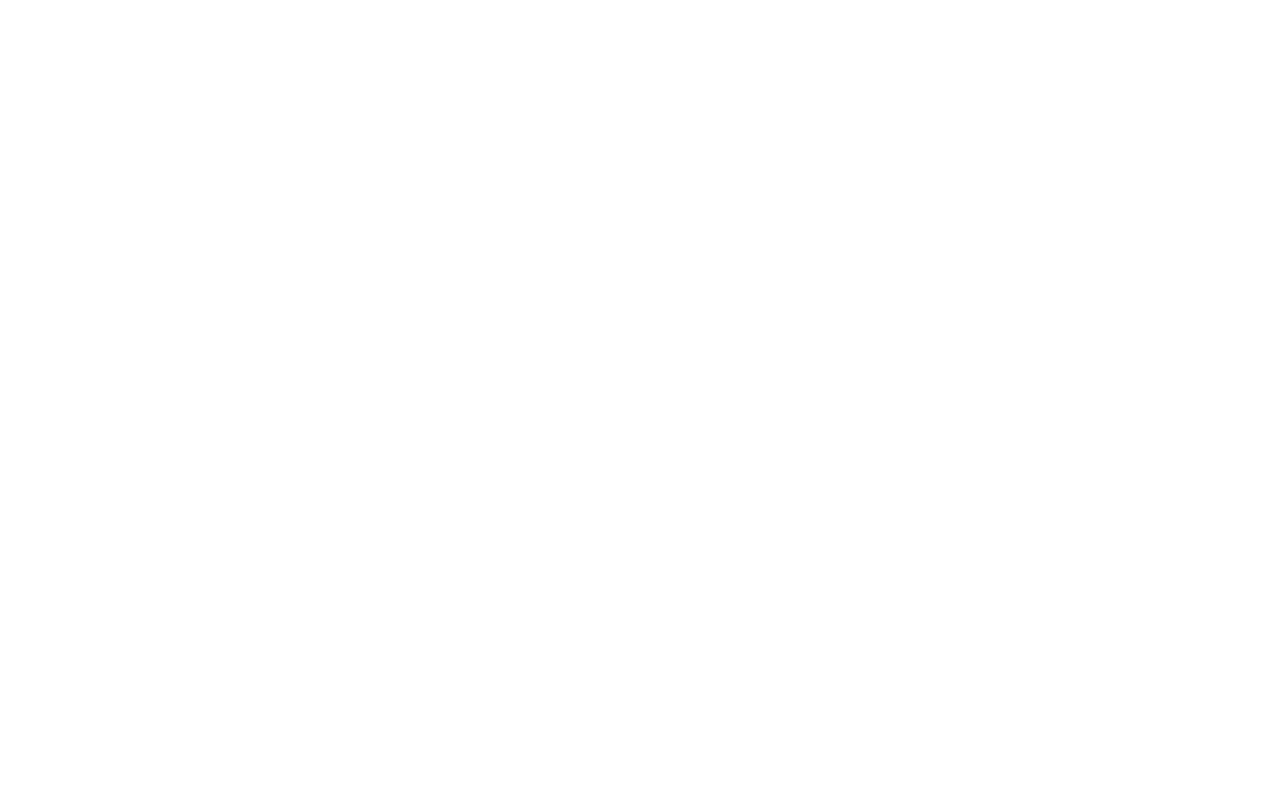
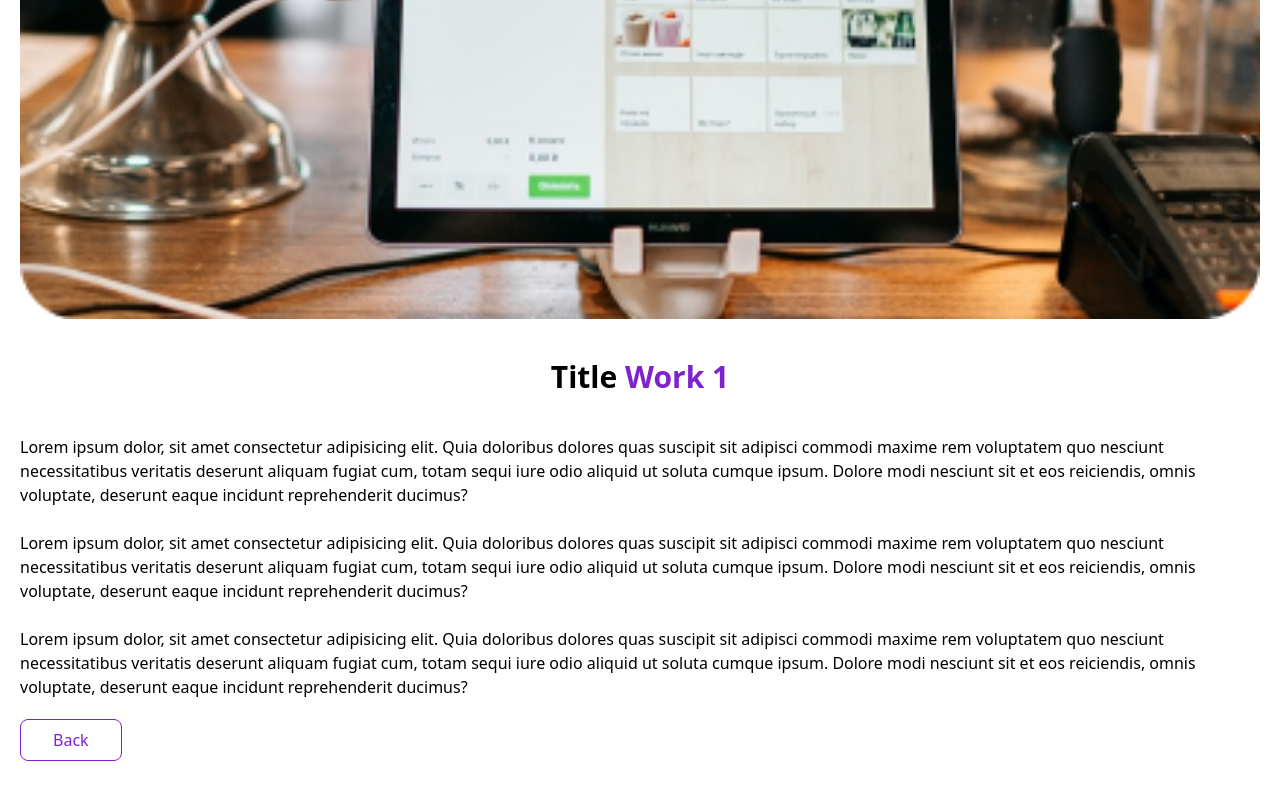
Before and after one commit to tomimandalap/vue-tailwind-project, a Vue app: page /my_reason_work/1 in a window 1280 px wide. Before the commit this address led to /404. Shown: the part 518-1318 px from the top of the page. Before the commit the page ends 800 px from the top, so only its background shows below. Built offline with nearby package versions, Linux system fonts and the light colour scheme.

Commit message:
feat: add page detail reason work

```diff
--- a/src/components/Myreasonwork.vue
+++ b/src/components/Myreasonwork.vue
@@ -21,6 +21,7 @@
           :src="require('../assets/images/Card 1.png')"
           alt="image-card"
           class="rounded-3xl sm:h-56 w-full hover:cursor-pointer hover:drop-shadow-lg"
+          @click="$router.push(`/my_reason_work/${item}`)"
         />
       </div>
     </div>
@@ -36,5 +37,9 @@
 <script>
 export default {
   name: 'MyreasonWork',
+  data() {
+    return {}
+  },
+  methods: {},
 }
 </script>
--- a/src/router/index.js
+++ b/src/router/index.js
@@ -23,6 +23,11 @@
     component: Contact,
   },
   {
+    path: '/my_reason_work/:id',
+    name: 'DetailReasonWork',
+    component: () => import('@/views/my_reason_work'),
+  },
+  {
     path: '*',
     beforeEnter: (to, from, next) => {
       next('/404')
@@ -32,7 +37,6 @@
     path: '/404',
     name: 'Not_Found',
     component: () => import('@/views/Not_Found'),
-    meta: { access: false },
   },
 ]
 
--- /dev/null
+++ b/src/views/my_reason_work.vue
@@ -0,0 +1,66 @@
+<template>
+  <div class="md:py-28 sm:py-20 py-10 px-0">
+    <div class="lg:container md:container container mx-auto px-5">
+      <img
+        :src="require('../assets/images/Card 1.png')"
+        alt="image-card"
+        class="h-auto w-full hover:cursor-pointer hover:drop-shadow-lg"
+      />
+
+      <h1 class="text-3xl font-bold text-center my-10">
+        Title
+        <span class="text-purple-700">Work {{ id }}</span>
+      </h1>
+
+      <p>
+        Lorem ipsum dolor, sit amet consectetur adipisicing elit. Quia doloribus
+        dolores quas suscipit sit adipisci commodi maxime rem voluptatem quo
+        nesciunt necessitatibus veritatis deserunt aliquam fugiat cum, totam
+        sequi iure odio aliquid ut soluta cumque ipsum. Dolore modi nesciunt sit
+        et eos reiciendis, omnis voluptate, deserunt eaque incidunt
+        reprehenderit ducimus?
+      </p>
+
+      <br />
+
+      <p>
+        Lorem ipsum dolor, sit amet consectetur adipisicing elit. Quia doloribus
+        dolores quas suscipit sit adipisci commodi maxime rem voluptatem quo
+        nesciunt necessitatibus veritatis deserunt aliquam fugiat cum, totam
+        sequi iure odio aliquid ut soluta cumque ipsum. Dolore modi nesciunt sit
+        et eos reiciendis, omnis voluptate, deserunt eaque incidunt
+        reprehenderit ducimus?
+      </p>
+
+      <br />
+
+      <p>
+        Lorem ipsum dolor, sit amet consectetur adipisicing elit. Quia doloribus
+        dolores quas suscipit sit adipisci commodi maxime rem voluptatem quo
+        nesciunt necessitatibus veritatis deserunt aliquam fugiat cum, totam
+        sequi iure odio aliquid ut soluta cumque ipsum. Dolore modi nesciunt sit
+        et eos reiciendis, omnis voluptate, deserunt eaque incidunt
+        reprehenderit ducimus?
+      </p>
+
+      <button
+        type="button"
+        class="border border-purple-700 hover:bg-purple-700 text-purple-700 hover:text-white rounded-lg px-8 py-2 my-5"
+        @click="$router.push('/')"
+      >
+        Back
+      </button>
+    </div>
+  </div>
+</template>
+<script>
+export default {
+  name: 'DetailReasonWork',
+  data() {
+    return {
+      id: this.$route.params.id,
+    }
+  },
+  mounted() {},
+}
+</script>
```
